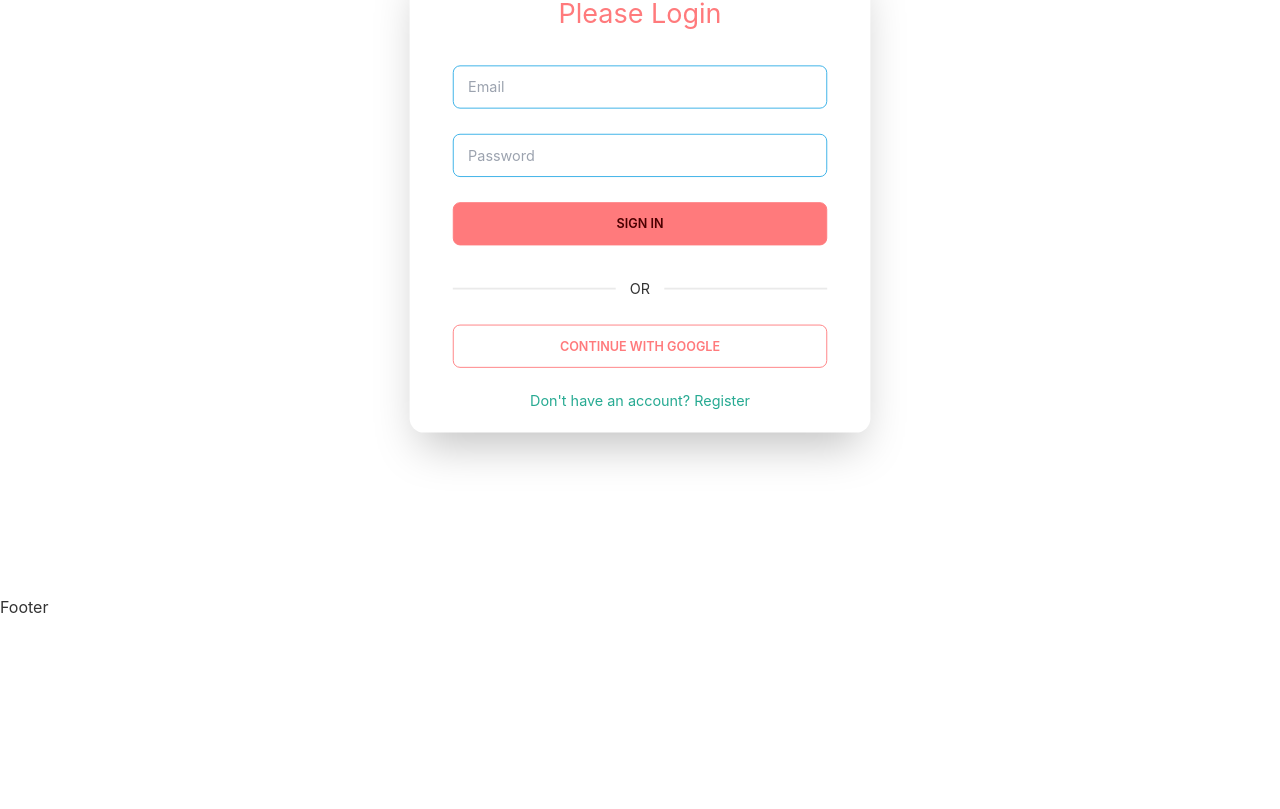
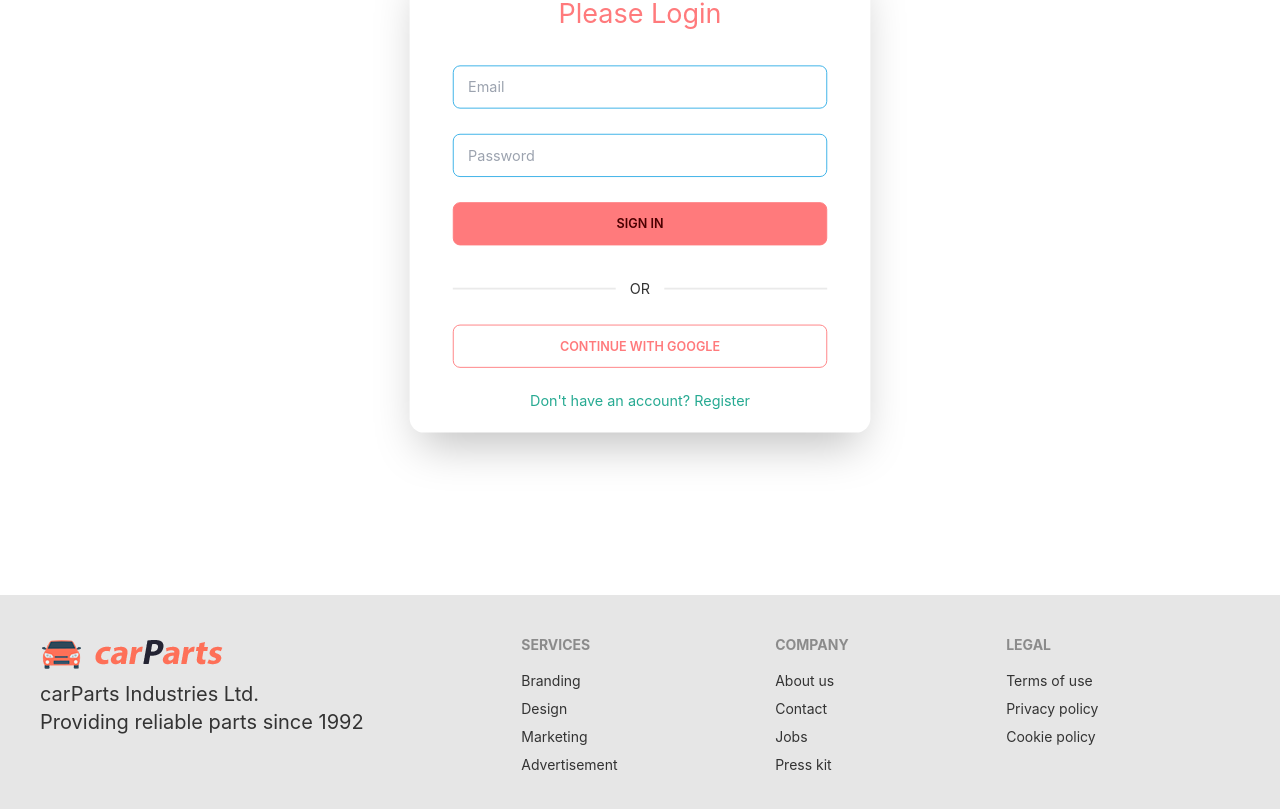
Before and after one commit to wdtahmid/carparts-client-public, a React (Create React App) app: page /signin in a window 1280 px wide. Shown: the part 271-1080 px from the top of the page. Before the commit the page ends 890 px from the top, so only its background shows below. Built offline with nearby package versions, Linux system fonts and the light colour scheme; no server answers.

Commit message:
Add footer

```diff
--- a/src/components/shared/Footer/Footer.js
+++ b/src/components/shared/Footer/Footer.js
@@ -1,10 +1,37 @@
 import React from 'react';
+import logo from '../../../assets/images/carpartslogo.png'
 
 const Footer = () => {
     return (
-        <div>
-            <h2>Footer</h2>
+        <div className='bg-base-200'>
+            <footer class="footer max-w-screen-xl mx-auto p-10 text-base-content">
+                <div>
+                    <img src={logo} alt="" />
+                    <p className='text-xl'>carParts Industries Ltd.<br />Providing reliable parts since 1992</p>
+                </div>
+                <div>
+                    <span class="footer-title">Services</span>
+                    <a class="link link-hover">Branding</a>
+                    <a class="link link-hover">Design</a>
+                    <a class="link link-hover">Marketing</a>
+                    <a class="link link-hover">Advertisement</a>
+                </div>
+                <div>
+                    <span class="footer-title">Company</span>
+                    <a class="link link-hover">About us</a>
+                    <a class="link link-hover">Contact</a>
+                    <a class="link link-hover">Jobs</a>
+                    <a class="link link-hover">Press kit</a>
+                </div>
+                <div>
+                    <span class="footer-title">Legal</span>
+                    <a class="link link-hover">Terms of use</a>
+                    <a class="link link-hover">Privacy policy</a>
+                    <a class="link link-hover">Cookie policy</a>
+                </div>
+            </footer>
         </div>
+
     );
 };
 
```
